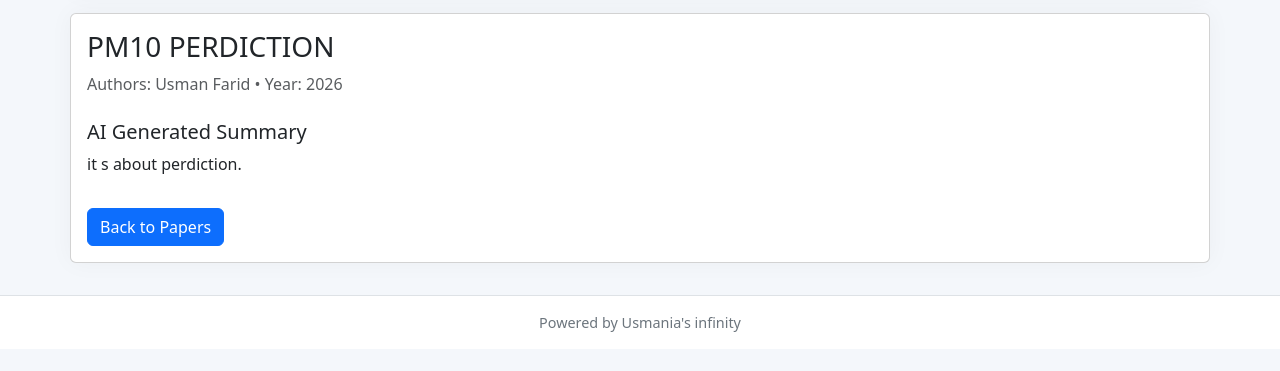
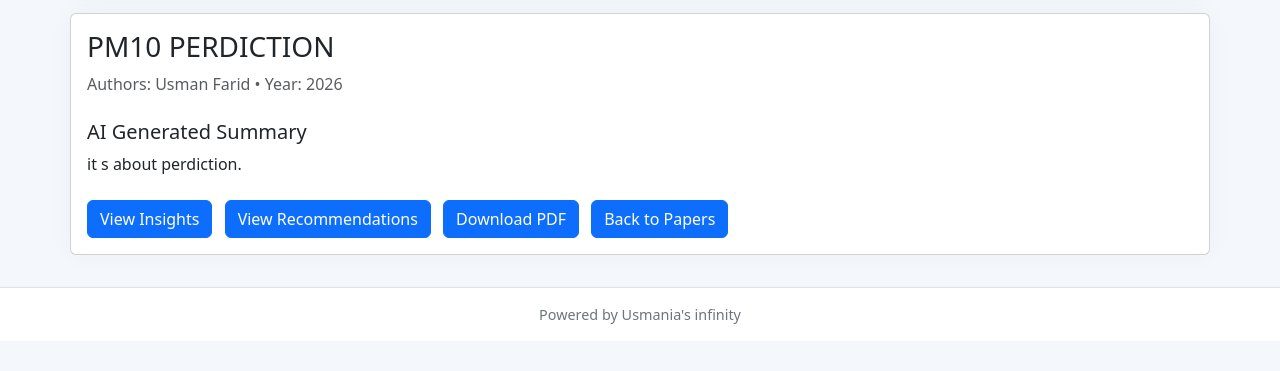
Before and after one commit to usman-infinity/Researcher_-Database_System, a Flask app: page /papers/summary/1 in a window 1280 px wide. Shown: the part 250-621 px from the top of the page. Run offline with Flask 3, Linux system fonts and the light colour scheme.

Commit message:
UPDATE: Added abstract field to paper upload form, updated paper model and routes to handle abstracts, added PDF upload and download functionality, and implemented admin verification with audit logging.

```diff
--- a/app/templates/list_papers.html
+++ b/app/templates/list_papers.html
@@ -45,6 +45,9 @@
                         <a href="{{ url_for('papers.summary', paper_id=paper.id) }}" class="btn btn-sm btn-outline-primary">Summary</a>
                         <a href="{{ url_for('papers.insights', paper_id=paper.id) }}" class="btn btn-sm btn-outline-secondary">Insights</a>
                         <a href="{{ url_for('papers.recommend', paper_id=paper.id) }}" class="btn btn-sm btn-outline-info">Recommend</a>
+                        {% if paper.pdf_path %}
+                        <a href="{{ url_for('papers.download_paper', paper_id=paper.id) }}" class="btn btn-sm btn-outline-success">Download</a>
+                        {% endif %}
                         {% if not paper.verified and current_user.is_authenticated and current_user.role == 'admin' %}
                         <form method="POST" action="{{ url_for('papers.verify_paper', paper_id=paper.id) }}" class="d-inline">
                             <button type="submit" class="btn btn-sm btn-success">Verify</button>
--- a/app/templates/summary.html
+++ b/app/templates/summary.html
@@ -13,7 +13,14 @@
         <p class="text-muted mb-4">Authors: {{ paper.authors }} • Year: {{ paper.year }}</p>
         <h5>AI Generated Summary</h5>
         <p class="fs-6">{{ summary }}</p>
-        <a class="btn btn-secondary mt-3" href="{{ url_for('papers.list_papers') }}">Back to Papers</a>
+        <div class="mt-4">
+            <a class="btn btn-outline-primary me-2" href="{{ url_for('papers.insights', paper_id=paper.id) }}">View Insights</a>
+            <a class="btn btn-outline-info me-2" href="{{ url_for('papers.recommend', paper_id=paper.id) }}">View Recommendations</a>
+            {% if paper.pdf_path %}
+            <a class="btn btn-outline-success me-2" href="{{ url_for('papers.download_paper', paper_id=paper.id) }}">Download PDF</a>
+            {% endif %}
+            <a class="btn btn-secondary" href="{{ url_for('papers.list_papers') }}">Back to Papers</a>
+        </div>
     </div>
 </div>
 {% endblock %}
```
Also changed, not shown: app/templates/insights.html (+6 -2 lines), app/templates/recommendations.html (+9 -0 lines), instance/research.db.
